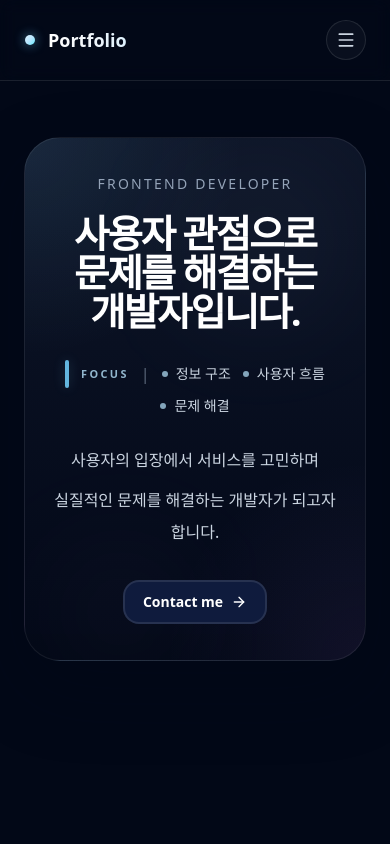
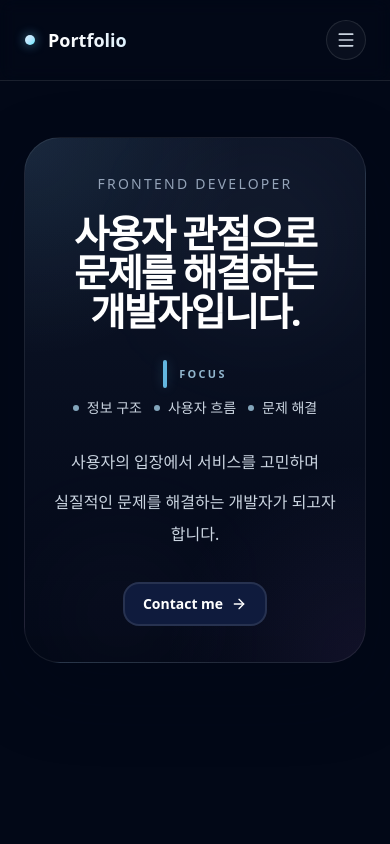
Before and after one commit to eae22/portfolio, a Next.js app: page / in a window 390 px wide. Shown: the top 844 px of the page. Built offline with nearby package versions, Linux system fonts and the light colour scheme.

Commit message:
🎨 style: 모바일에서 Intro Focus 키워드가 한 줄에 보이도록 수정 (#2)

```diff
--- a/src/sections/Intro.tsx
+++ b/src/sections/Intro.tsx
@@ -35,12 +35,18 @@ export default function Intro() {
             </ScrollReveal>
 
             <ScrollReveal delay={170}>
-              <div className="mt-7 flex flex-wrap items-center justify-center gap-x-3 gap-y-2">
+              {/* 좁은 화면에서는 FOCUS 라벨을 위에, 키워드 세 개를 아래 한 줄에 둔다 */}
+              <div className="mt-7 flex flex-col items-center gap-2.5 sm:flex-row sm:flex-wrap sm:justify-center sm:gap-x-3 sm:gap-y-2">
+                <div className="flex items-center gap-3">
                   <div className="h-7 w-1 rounded-full bg-sky-300/85 shadow-[0_0_12px_rgba(125,211,252,0.22)]" />
                   <p className="text-[0.68rem] font-semibold uppercase tracking-[0.22em] text-sky-200/78">
                     Focus
                   </p>
-                <span className="text-text-tertiary/60">|</span>
+                </div>
+                <span className="hidden text-text-tertiary/60 sm:inline">
+                  |
+                </span>
+                <div className="flex flex-wrap items-center justify-center gap-x-3 gap-y-2">
                   {["정보 구조", "사용자 흐름", "문제 해결"].map((keyword) => (
                     <span
                       key={keyword}
@@ -50,6 +56,7 @@ export default function Intro() {
                       {keyword}
                     </span>
                   ))}
+                </div>
               </div>
             </ScrollReveal>
 
```
Lines whose indentation alone changed are shown as unchanged.
